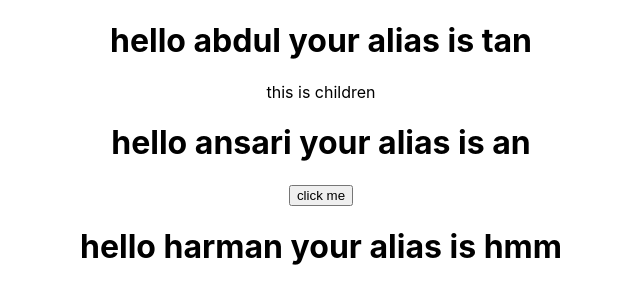
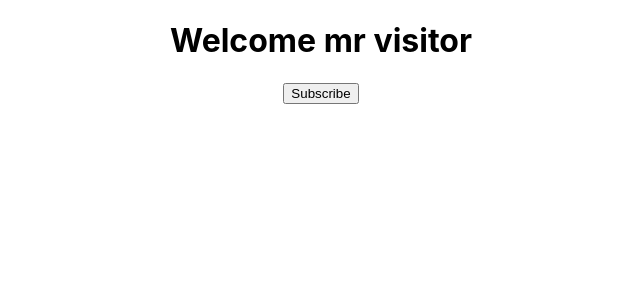
Before and after one commit to abdultanveer/harman-react, a React (Create React App) app: page / in a window 1280 px wide. Shown: the top 304 px of the page, without its empty margins (319-959 px from the left). Built offline with nearby package versions, Linux system fonts and the light colour scheme.

Commit message:
change state

```diff
--- a/src/App.js
+++ b/src/App.js
@@ -2,18 +2,13 @@ import logo from './logo.svg';
 import './App.css';
 import Greet from './components/Greet'
 import Welcome from './components/Welcome'
+import Login, { Message } from './components/Message'
 
 function App() {
   return (
     <div className="App">
 
-      <Greet name ="abdul" alias ="tan">
-          <p>this is children</p>
-      </Greet>
-      <Greet name ="ansari" alias ="an">
-        <button>click me</button>
-      </Greet>
-      <Greet name ="harman" alias ="hmm"/>
+      <Message/>
 
      {/* <Welcome name="abdul" alias =" ansari"/> */}
     </div>
--- /dev/null
+++ b/src/components/Message.js
@@ -0,0 +1,28 @@
+import React, { Component } from 'react'
+
+export class Message extends Component {
+
+    constructor() {
+        super()
+        this.state = {
+            msg: 'Welcome mr visitor'
+        }
+    }
+
+    changeMessage() {
+        this.setState({ msg: 'thank you for subscribing' })
+    }
+
+    render() {
+        return (
+            <div>
+                <h1>{this.state.msg}</h1>
+                <button onClick = {
+                    () => this.changeMessage()
+                }>Subscribe</button>
+            </div>
+        )
+    }
+}
+
+export default Message
```
